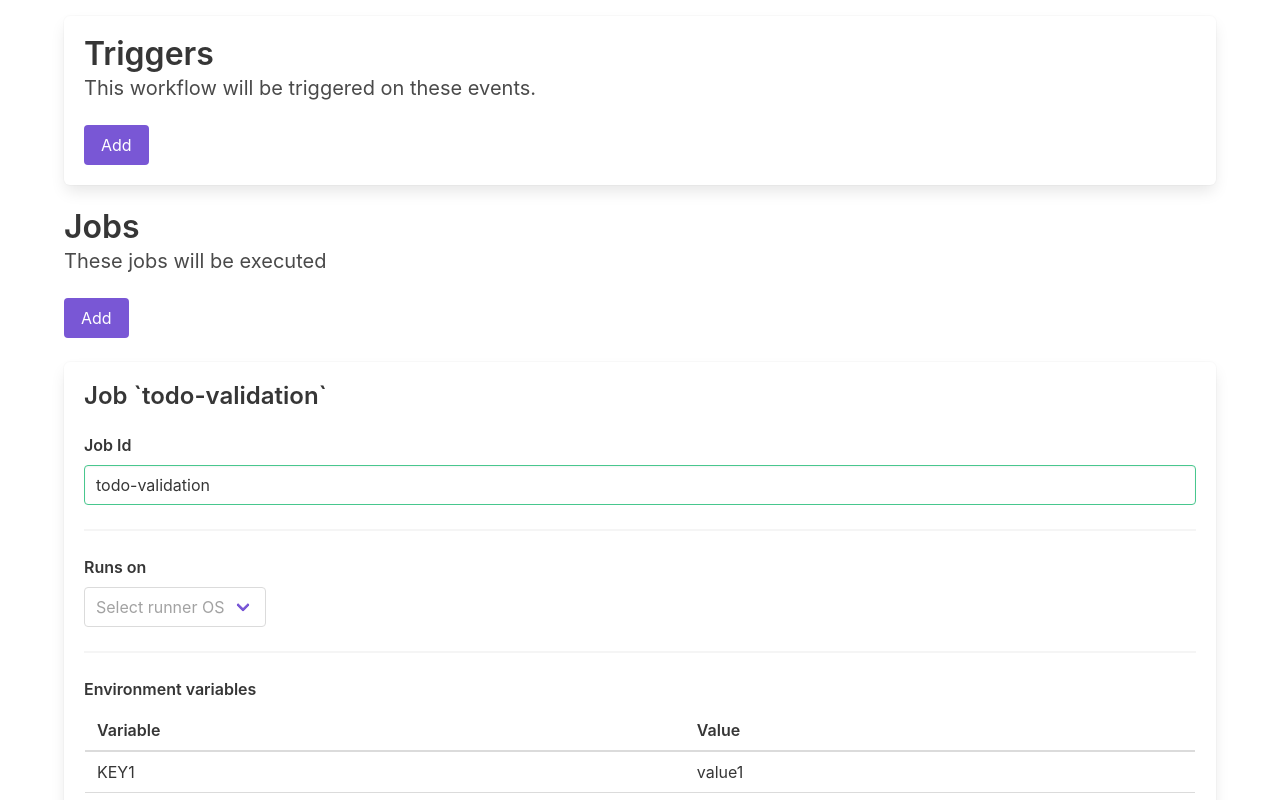
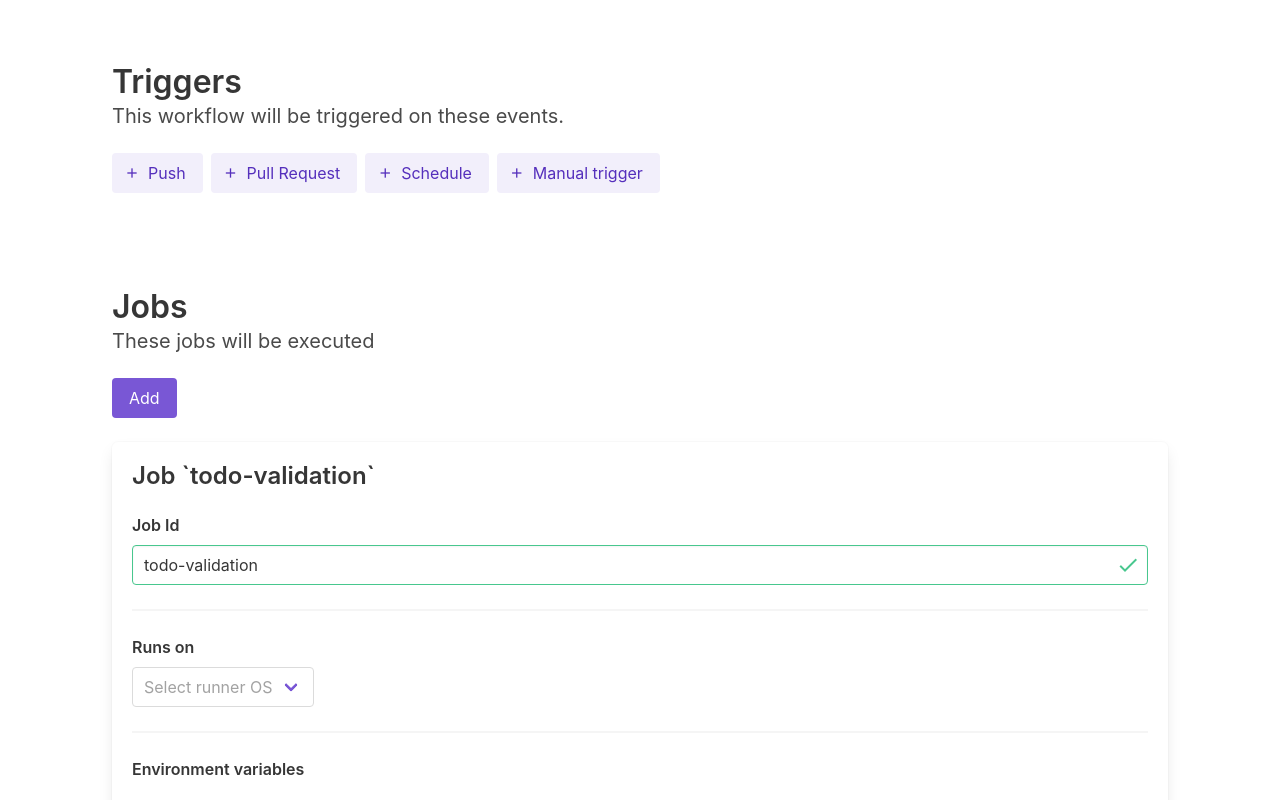
Before and after one commit to encX/gha-workflow-builder, a Vue app: page / in a window 1280 px wide. Shown: the top 800 px of the page. Built offline with nearby package versions, Linux system fonts and the light colour scheme.

Commit message:
Trigger styling

```diff
--- a/package.json
+++ b/package.json
@@ -16,6 +16,7 @@
     "vue-property-decorator": "^9.1.2"
   },
   "devDependencies": {
+    "@mdi/font": "^5.9.55",
     "@types/jest": "^24.0.19",
     "@typescript-eslint/eslint-plugin": "^4.18.0",
     "@typescript-eslint/parser": "^4.18.0",
--- a/src/App.vue
+++ b/src/App.vue
@@ -2,16 +2,19 @@
   <div id="app" class="container">
     <TriggerBuilder />
     <JobsBuilder />
+    <Footer />
   </div>
 </template>
 
 <script lang="ts">
 import { Component, Vue } from "vue-property-decorator";
-import TriggerBuilder from "./components/TriggerBuilder/TriggerBuilder.vue";
-import JobsBuilder from "@/components/JobsBuilder/JobsBuilder.vue";
+import TriggerBuilder from "./components/TriggerBuilder.vue";
+import JobsBuilder from "@/components/JobsBuilder.vue";
+import Footer from "@/components/Footer.vue";
+import "@mdi/font/css/materialdesignicons.css";
 
 @Component({
-  components: { TriggerBuilder, JobsBuilder },
+  components: { TriggerBuilder, JobsBuilder, Footer },
 })
 export default class App extends Vue {}
 </script>
--- /dev/null
+++ b/src/components/Footer.vue
@@ -0,0 +1,13 @@
+<template>
+  <footer class="footer">
+    <div class="content is-small has-text-centered">footer here</div>
+  </footer>
+</template>
+
+<script lang="ts">
+import { Vue } from "vue-property-decorator";
+
+export default class Footer extends Vue {}
+</script>
+
+<style lang="scss"></style>
--- a/src/components/JobsBuilder/JobsBuilder.vue
+++ b/src/components/JobsBuilder.vue
@@ -1,5 +1,5 @@
 <template>
-  <div class="jobs">
+  <section class="jobs section">
     <h1 class="title">Jobs</h1>
     <h2 class="subtitle">These jobs will be executed</h2>
 
@@ -8,14 +8,14 @@
     </div>
 
     <JobBuilder />
-  </div>
+  </section>
 </template>
 
 <script lang="ts">
 import Vue from "vue";
 import { Component } from "vue-property-decorator";
 
-import JobBuilder from "@/components/JobsBuilder/JobBuilder.vue";
+import JobBuilder from "@/components/JobsBuilders/JobBuilder.vue";
 
 @Component({
   components: { JobBuilder },
--- a/src/components/TriggerBuilder/TriggerBuilder.vue
+++ b/src/components/TriggerBuilder.vue
@@ -1,5 +1,5 @@
 <template>
-  <div class="trigger box">
+  <section class="trigger section">
     <h1 class="title">Triggers</h1>
     <h2 class="subtitle">This workflow will be triggered on these events.</h2>
 
@@ -7,7 +7,9 @@
       <PushPrDisplay type="push" :config="push" />
       <PushPrDisplay type="pull_request" :config="pr" />
       <ScheduleDisplay :config="schedule" />
-      <h4 v-if="manual" class="title">Manual trigger</h4>
+      <ul v-if="manual">
+        <li>Manual trigger</li>
+      </ul>
     </div>
 
     <div v-if="stage === 'neutral'" @click="onClickAddNew" class="buttons">
@@ -15,19 +17,33 @@
     </div>
 
     <div v-if="stage === 'pick-type'" class="buttons">
-      <b-button v-if="canAddPush" @click="onClickPush" :type="subBtnClass">
+      <b-button
+        icon-left="plus"
+        v-if="canAddPush"
+        @click="onClickPush"
+        :type="subBtnClass"
+      >
         Push
       </b-button>
-      <b-button v-if="canAddPr" @click="onClickPr" :type="subBtnClass">
+      <b-button
+        icon-left="plus"
+        v-if="canAddPr"
+        @click="onClickPr"
+        :type="subBtnClass"
+      >
         Pull Request
       </b-button>
-      <b-button @click="onClickSchedule" :type="subBtnClass">
+      <b-button icon-left="plus" @click="onClickSchedule" :type="subBtnClass">
         Schedule
       </b-button>
-      <b-button v-if="!manual" @click="onClickManual" :type="subBtnClass">
+      <b-button
+        icon-left="plus"
+        v-if="!manual"
+        @click="onClickManual"
+        :type="subBtnClass"
+      >
         Manual trigger
       </b-button>
-      <b-button @click="onBuildComplete">Cancel</b-button>
     </div>
 
     <PushPrBuilder
@@ -44,7 +60,7 @@
       :on-complete="onBuildComplete"
       :on-cancel="onBuilderCancel"
     />
-  </div>
+  </section>
 </template>
 
 <script lang="ts">
@@ -53,10 +69,10 @@ import { Component } from "vue-property-decorator";
 
 import { workflow, setManual } from "@/store";
 import { Trigger } from "@/types/Trigger/trigger";
-import PushPrBuilder from "@/components/TriggerBuilder/PushPrBuilder.vue";
-import PushPrDisplay from "@/components/TriggerBuilder/PushPrDisplay.vue";
-import ScheduleBuilder from "@/components/TriggerBuilder/ScheduleBuilder.vue";
-import ScheduleDisplay from "@/components/TriggerBuilder/ScheduleDisplay.vue";
+import PushPrBuilder from "@/components/TriggerBuilders/PushPrBuilder.vue";
+import PushPrDisplay from "@/components/TriggerBuilders/PushPrDisplay.vue";
+import ScheduleBuilder from "@/components/TriggerBuilders/ScheduleBuilder.vue";
+import ScheduleDisplay from "@/components/TriggerBuilders/ScheduleDisplay.vue";
 
 @Component({
   components: {
@@ -84,7 +100,7 @@ import ScheduleDisplay from "@/components/TriggerBuilder/ScheduleDisplay.vue";
 })
 export default class TriggerBuilder extends Vue {
   private buildType: BuildType | null = null;
-  private stage: BuilderStage = "neutral";
+  private stage: BuilderStage = "pick-type";
   private subBtnClass = "is-primary is-light";
 
   private onClickPush(): void {
@@ -116,7 +132,7 @@ export default class TriggerBuilder extends Vue {
   }
 
   private onBuildComplete(): void {
-    this.stage = "neutral";
+    this.stage = "pick-type";
     this.buildType = null;
   }
 }
--- a/src/components/TriggerBuilder/BranchDisplay.vue
+++ b/src/components/TriggerBuilders/BranchDisplay.vue
@@ -1,14 +1,7 @@
 <template>
-  <ul>
-    <li>
-      {{ targetText }}
-      <ul>
-        <li v-for="item in list" :key="item">
-          {{ item }}
-        </li>
-      </ul>
-    </li>
-  </ul>
+  <li>
+    {{ targetText }}: <b>{{ list.join(", ") }}</b>
+  </li>
 </template>
 
 <script lang="ts">
--- a/src/components/TriggerBuilder/PushPrBuilder.vue
+++ b/src/components/TriggerBuilders/PushPrBuilder.vue
@@ -1,5 +1,5 @@
 <template>
-  <div class="push-pr-builder">
+  <div class="push-pr-builder box">
     <h5 class="title is-5">On {{ title }} {{ fieldText }}</h5>
 
     <div v-if="stage === 'neutral'">
--- a/src/components/TriggerBuilder/PushPrDisplay.vue
+++ b/src/components/TriggerBuilders/PushPrDisplay.vue
@@ -1,27 +1,26 @@
 <template>
-  <div v-if="config">
-    <h4 class="title">{{ Type }}</h4>
+  <ul v-if="config">
     <BranchDisplay
-      target-text="To these branches"
+      :target-text="`${Type} to branch`"
       :list="config.branches"
       v-if="config.branches"
     />
     <BranchDisplay
-      target-text="To all branches except"
+      :target-text="`${Type} to all branches except`"
       :list="config['branches-ignore']"
       v-if="config['branches-ignore']"
     />
     <BranchDisplay
-      target-text="To these tags"
+      :target-text="`${Type} to tags`"
       :list="config.tags"
       v-if="config.tags"
     />
     <BranchDisplay
-      target-text="To all tag except"
+      :target-text="`${Type} to all tags except`"
       :list="config['tags-ignore']"
       v-if="config['tags-ignore']"
     />
-  </div>
+  </ul>
 </template>
 
 <script lang="ts">
@@ -30,7 +29,7 @@ import { Component, Prop } from "vue-property-decorator";
 
 import { PushPrConfig } from "@/types/Trigger/pushPrConfig";
 import { getTriggerTitle } from "@/helpers/TriggerTypeMapper";
-import BranchDisplay from "@/components/TriggerBuilder/BranchDisplay.vue";
+import BranchDisplay from "@/components/TriggerBuilders/BranchDisplay.vue";
 
 @Component({
   components: { BranchDisplay },
--- a/src/components/TriggerBuilder/ScheduleBuilder.vue
+++ b/src/components/TriggerBuilders/ScheduleBuilder.vue
@@ -1,5 +1,5 @@
 <template>
-  <div>
+  <div class="box">
     <h4 class="title is-5">Schedule</h4>
     <b-field grouped>
       <template v-slot:message>
--- a/src/components/TriggerBuilder/ScheduleDisplay.vue
+++ b/src/components/TriggerBuilders/ScheduleDisplay.vue
@@ -1,10 +1,9 @@
 <template>
-  <div v-if="config">
-    <h4 class="title">Schedule</h4>
-    <ul>
-      <li v-for="({ cron }, index) in config" :key="index">cron: {{ cron }}</li>
-    </ul>
-  </div>
+  <ul v-if="config">
+    <li v-for="({ cron }, index) in config" :key="index">
+      Schedule: <b>{{ cron }}</b>
+    </li>
+  </ul>
 </template>
 
 <script lang="ts">
```
Also changed, not shown: src/components/JobsBuilders/JobBuilder.vue (renamed from src/components/JobsBuilder/JobBuilder.vue), 1 other file (tests, documents, lock files or other folders).
